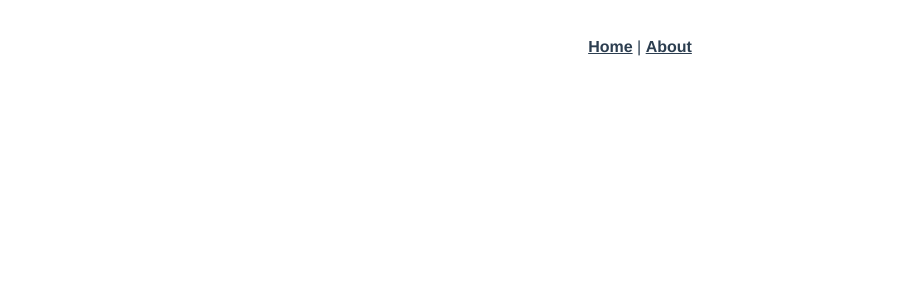
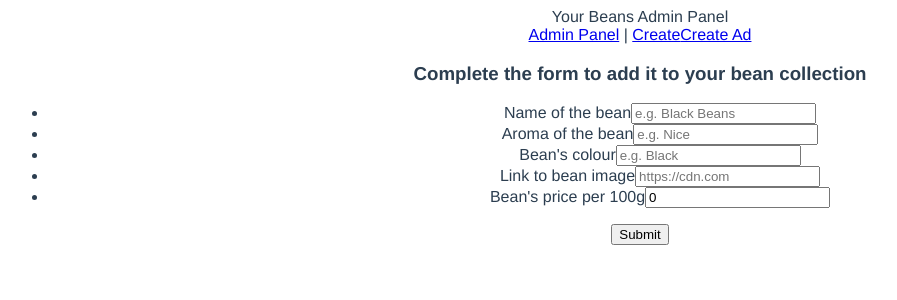
Before and after one commit to Learning-PatrykSzylin/all-the-beans, a Vue app: page /#/admin/beancreate in a window 1280 px wide. Shown: the top 300 px of the page, without its empty margins (0-897 px from the left). Built offline with nearby package versions, Linux system fonts and the light colour scheme.

Commit message:
added create bean and create advert admin forms

```diff
--- a/package.json
+++ b/package.json
@@ -11,7 +11,8 @@
     "axios": "^0.19.2",
     "core-js": "^3.6.5",
     "vue": "^2.6.11",
-    "vue-router": "^3.2.0"
+    "vue-router": "^3.2.0",
+    "vuejs-datepicker": "^1.6.2"
   },
   "devDependencies": {
     "@vue/cli-plugin-babel": "~4.4.0",
--- a/src/App.vue
+++ b/src/App.vue
@@ -1,10 +1,6 @@
 <template>
   <div id="app">
-    <div id="nav">
-      <router-link to="/">Home</router-link> |
-      <router-link to="/about">About</router-link>
-    </div>
-    <router-view/>
+    <router-view />
   </div>
 </template>
 
--- /dev/null
+++ b/src/components/Forms/BeanCreateAdvertForm.vue
@@ -0,0 +1,60 @@
+<template>
+  <form
+    @submit.prevent="submitForm"
+    ref="form"
+    action="postUrl"
+    method="post"
+    id="form"
+  >
+    <h1>Selected date {{ date }}</h1>
+
+    <div v-if="selectedBean !== -1">
+      <h1>Selected Bean:</h1>
+      <h2>{{ GetSelectedBean }}</h2>
+    </div>
+    <ul>
+      <li>
+        <label for="bean">Select bean to advertise</label>
+        <select v-model="selectedBeanId" id="bean" name="bean">
+          <option
+            v-for="bean in availableBeans"
+            :key="bean.beanId"
+            :value="bean.beanId"
+            >{{ bean.name }}</option
+          >
+        </select>
+      </li>
+      <li>
+        <date-picker v-model="date"></date-picker>
+      </li>
+    </ul>
+  </form>
+</template>
+
+<script>
+import axios from "axios";
+
+export default {
+  data() {
+    return {
+      date: null,
+      availableBeans: [],
+      selectedBeanId: -1,
+    };
+  },
+  computed: {
+    GetSelectedBean() {
+      return this.availableBeans.find((x) => x.beanId == this.selectedBeanId);
+    },
+  },
+  async mounted() {
+    const response = await axios.get("https://772547025b40.ngrok.io/api/beans");
+
+    this.availableBeans = response.data;
+
+    console.log(this.availableBeans);
+  },
+};
+</script>
+
+<style lang="scss" scoped></style>
--- /dev/null
+++ b/src/components/Forms/BeanCreateForm.vue
@@ -0,0 +1,99 @@
+<template>
+  <form
+    @submit.prevent="submitForm"
+    ref="form"
+    :action="postUrl"
+    method="post"
+    id="form"
+  >
+    <ul>
+      <li>
+        <label for="bean_name">Name of the bean</label>
+        <input
+          id="bean_name"
+          v-model="formData.bean_name"
+          type="text"
+          placeholder="e.g. Black Beans"
+        />
+      </li>
+      <li>
+        <label for="aroma">Aroma of the bean</label>
+        <input
+          id="aroma"
+          v-model="formData.aroma"
+          type="text"
+          placeholder="e.g. Nice"
+        />
+      </li>
+      <li>
+        <label for="colour">Bean's colour</label>
+        <input
+          id="colour"
+          v-model="formData.colour"
+          type="text"
+          placeholder="e.g. Black"
+        />
+      </li>
+      <li>
+        <label for="imageurl">Link to bean image</label>
+        <input
+          id="imageurl"
+          v-model="formData.imageUrl"
+          type="text"
+          placeholder="https://cdn.com"
+        />
+      </li>
+      <li>
+        <label for="price">Bean's price per 100g</label>
+        <input
+          id="price"
+          v-model="formData.price"
+          type="text"
+          placeholder="Name of the bean"
+        />
+      </li>
+    </ul>
+    <input type="submit" value="Submit" />
+  </form>
+</template>
+
+<script>
+export default {
+  data() {
+    return {
+      postUrl: "https://localhost:5001/api/beans",
+      formData: {
+        bean_name: "",
+        aroma: "",
+        colour: "",
+        imageUrl: "",
+        price: 0.0,
+      },
+    };
+  },
+  methods: {
+    submitForm() {
+      console.log(this.formData);
+
+      // var s = axios
+      //   .post("https://772547025b40.ngrok.io/api/beans", {
+      //     CostPer100g: 4.99,
+      //     Name: "Purple Beans",
+      //     Colour: "Purple",
+      //     Aroma: "nice",
+      //     ImageUrl: "http:",
+      //   })
+      //   .then(() => {
+      //     console.log("Posted...");
+      //   })
+      //   .catch((err) => {
+      //     console.log("error... ", err);
+      //   });
+
+      // console.log(s);
+    },
+  },
+};
+</script>
+
+<style lang="scss" scoped></style>
--- a/src/main.js
+++ b/src/main.js
@@ -1,10 +1,13 @@
-import Vue from 'vue'
-import App from './App.vue'
-import router from './router'
+import Vue from "vue";
+import App from "./App.vue";
+import router from "./router";
+import Datepicker from "vuejs-datepicker";
 
-Vue.config.productionTip = false
+Vue.config.productionTip = false;
+
+Vue.component("DatePicker", Datepicker);
 
 new Vue({
   router,
-  render: h => h(App)
-}).$mount('#app')
+  render: (h) => h(App),
+}).$mount("#app");
--- a/src/views/Admin.vue
+++ b/src/views/Admin.vue
@@ -1,75 +1,19 @@
 <template>
   <section class="home">
     <header>Your Beans Admin Panel</header>
-    <section>
-      <form
-        @submit.prevent="submitForm"
-        ref="form"
-        action="https://localhost:5001/api/beans"
-        method="post"
-        id="form"
-      >
-        <ul>
-          <li>
-            <label for="bean_name">Name of the bean</label>
-            <input
-              id="bean_name"
-              v-model="formData.bean_name"
-              type="text"
-              placeholder="e.g. Black Beans"
-            />
-          </li>
-          <li>
-            <label for="aroma">Aroma of the bean</label>
-            <input
-              id="aroma"
-              v-model="formData.aroma"
-              type="text"
-              placeholder="e.g. Nice"
-            />
-          </li>
-          <li>
-            <label for="colour">Bean's colour</label>
-            <input
-              id="colour"
-              v-model="formData.colour"
-              type="text"
-              placeholder="e.g. Black"
-            />
-          </li>
-          <li>
-            <label for="imageurl">Link to bean image</label>
-            <input
-              id="imageurl"
-              v-model="formData.imageUrl"
-              type="text"
-              placeholder="https://cdn.com"
-            />
-          </li>
-          <li>
-            <label for="price">Bean's price per 100g</label>
-            <input
-              id="price"
-              v-model="formData.price"
-              type="text"
-              placeholder="Name of the bean"
-            />
-          </li>
-        </ul>
-        <input type="submit" value="Submit" />
-      </form>
-    </section>
-    <section>
-      <div v-for="bean in beans" :key="bean.bean_name">
-        <h1>{{ bean }}</h1>
-      </div>
+    <nav>
+      <router-link to="/admin">Admin Panel</router-link> |
+      <router-link to="/admin/beancreate">Create</router-link>
+      <router-link to="/admin/createad">Create Ad</router-link>
+    </nav>
+    <section class="form">
+      <router-view></router-view>
     </section>
   </section>
 </template>
 
 <script>
 // @ is an alias to /src
-import axios from "axios";
 
 export default {
   name: "Home",
@@ -77,39 +21,10 @@ export default {
   data() {
     return {
       beans: [],
-      formData: {
-        bean_name: "",
-        aroma: "",
-        colour: "",
-        imageUrl: "",
-        price: 0.0,
-      },
     };
   },
-  methods: {
-    submitForm() {
-      console.log(this.formData);
-
-      // var s = axios
-      //   .post("https://772547025b40.ngrok.io/api/beans", {
-      //     CostPer100g: 4.99,
-      //     Name: "Purple Beans",
-      //     Colour: "Purple",
-      //     Aroma: "nice",
-      //     ImageUrl: "http:",
-      //   })
-      //   .then(() => {
-      //     console.log("Posted...");
-      //   })
-      //   .catch((err) => {
-      //     console.log("error... ", err);
-      //   });
-
-      // console.log(s);
-    },
-  },
   async mounted() {
-    this.beans = await axios.get("https://772547025b40.ngrok.io/api/beans");
+    // this.beans = await axios.get("https://772547025b40.ngrok.io/api/beans");
   },
 };
 </script>
--- /dev/null
+++ b/src/views/BeanCreate.vue
@@ -0,0 +1,24 @@
+<template>
+  <div>
+    <header>
+      <h1>Complete the form to add it to your bean collection</h1>
+    </header>
+    <main>
+      <BeanCreateForm />
+    </main>
+  </div>
+</template>
+
+<script>
+import BeanCreateForm from "@/components/Forms/BeanCreateForm.vue";
+export default {
+  components: {
+    BeanCreateForm,
+  },
+  mounted() {
+    console.log("QDJASIDJASIDD");
+  },
+};
+</script>
+
+<style lang="scss" scoped></style>
--- /dev/null
+++ b/src/views/BeanCreateAdvert.vue
@@ -0,0 +1,16 @@
+<template>
+  <main>
+    <BeanCreateAdvertForm />
+  </main>
+</template>
+
+<script>
+import BeanCreateAdvertForm from "@/components/Forms/BeanCreateAdvertForm.vue";
+export default {
+  components: {
+    BeanCreateAdvertForm,
+  },
+};
+</script>
+
+<style lang="scss" scoped></style>
```
Also changed, not shown: src/router/index.js (+12 -0 lines), 1 other file (tests, documents, lock files or other folders).
